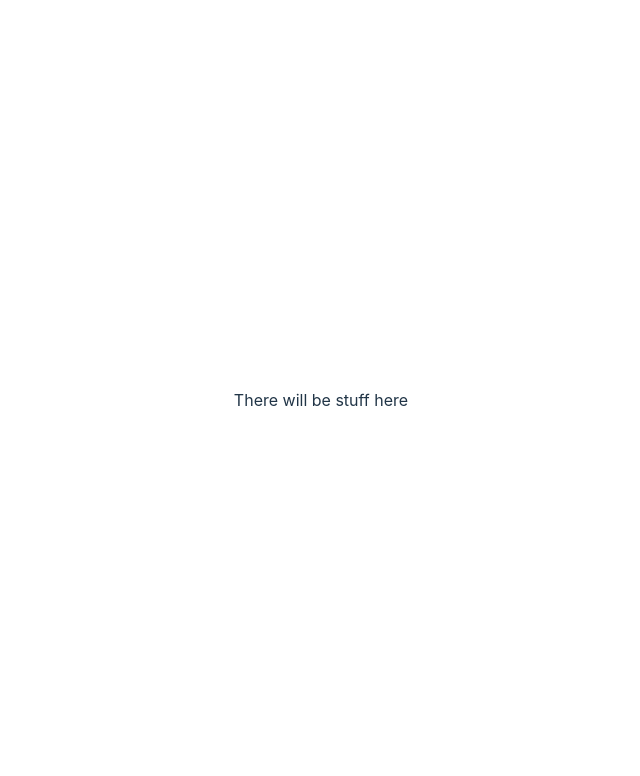
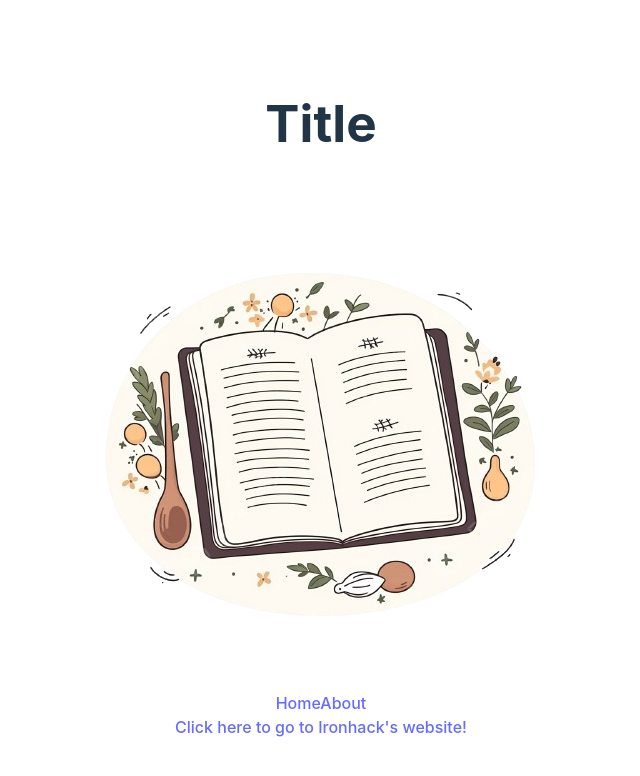
Before and after one commit to l-fenster/Jecipes-Recipes-Mini-React-Project, a React (Vite) app in the folder mini-project-react/: page / in a window 1280 px wide. Shown: the top 776 px of the page, without its empty margins (319-959 px from the left). Built offline with nearby package versions, Linux system fonts and the light colour scheme.

Commit message:
Jul31 4:36 edits

```diff
--- a/mini-project-react/src/App.jsx
+++ b/mini-project-react/src/App.jsx
@@ -1,7 +1,16 @@
 import "./App.css";
+import Navbar from "./components/Navbar";
+import Sidebar from "./components/Sidebar";
+import Footer from "./components/Footer";
 
 function App() {
-  return <div>There will be stuff here</div>;
+  return (
+    <div>
+      <Navbar />
+      <Sidebar />
+      <Footer />
+    </div>
+  );
 }
 
 export default App;
--- a/mini-project-react/src/components/Footer.jsx
+++ b/mini-project-react/src/components/Footer.jsx
@@ -0,0 +1,11 @@
+const Footer = () => {
+  return (
+    <div id="footer">
+      <a href="https://ironhack.com" target="_blank">
+        Click here to go to Ironhack's website!
+      </a>
+    </div>
+  );
+};
+
+export default Footer;
--- a/mini-project-react/src/components/Navbar.jsx
+++ b/mini-project-react/src/components/Navbar.jsx
@@ -0,0 +1,12 @@
+import logo from "../assets/recipe-book.png";
+
+const Navbar = () => {
+  return (
+    <div id="navBar">
+      <h1>Title</h1>
+      <img src={logo} alt="logo" />
+    </div>
+  );
+};
+
+export default Navbar;
--- a/mini-project-react/src/components/Sidebar.jsx
+++ b/mini-project-react/src/components/Sidebar.jsx
@@ -0,0 +1,10 @@
+const Sidebar = () => {
+  return (
+    <div id="sideBar">
+      <a href="#Home">Home</a>
+      <a href="#About">About</a>
+    </div>
+  );
+};
+
+export default Sidebar;
```
Also changed, not shown: mini-project-react/src/assets/recipe-book.png (added), 1 other file (tests, documents, lock files or other folders).
